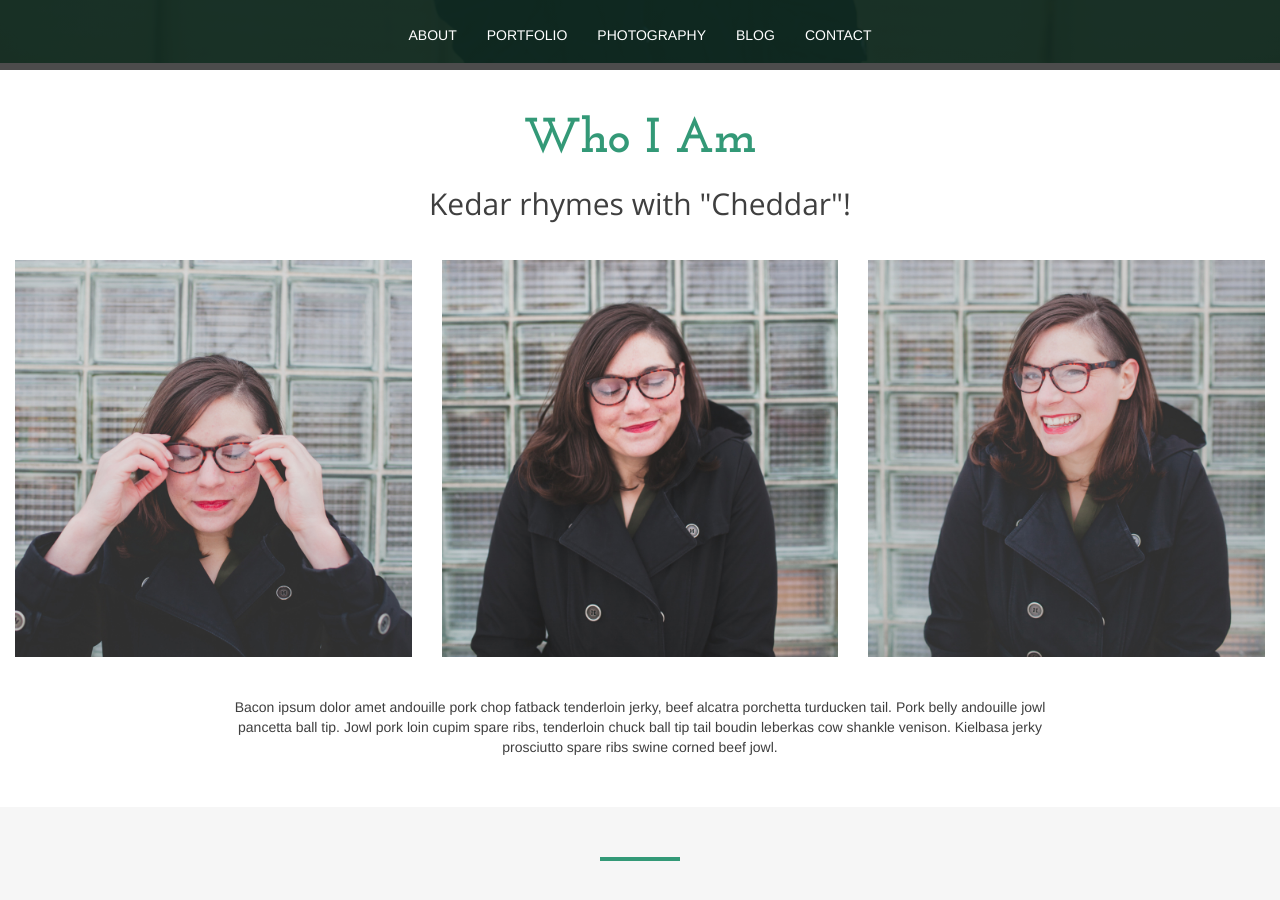
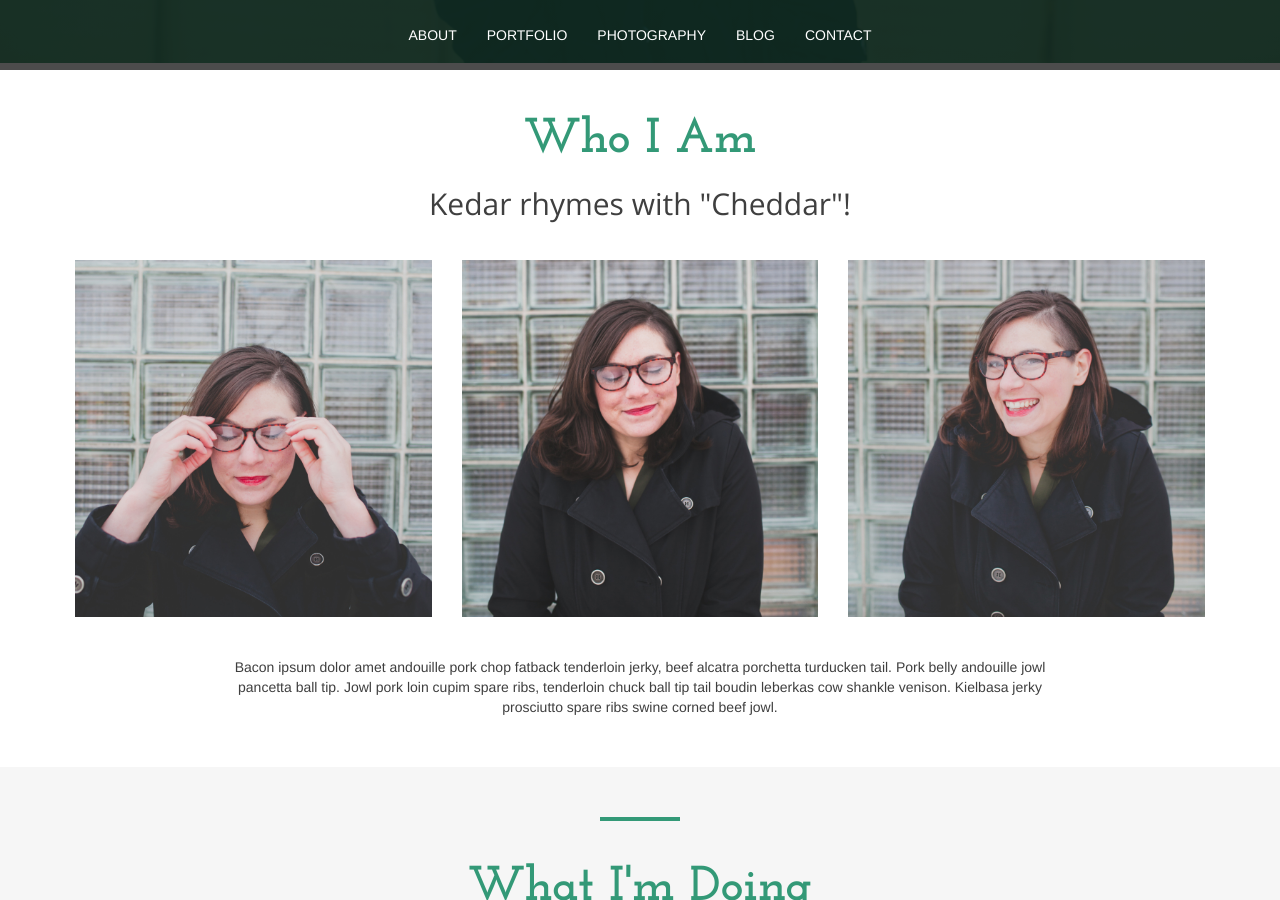
Before and after one commit to kedarjoyner/thinkful-portfolio, a Jekyll site: the page built from index.html, in a window 1280 px wide and 900 px high, scrolled down 837 px. Built offline with Jekyll 4.4.1, drawn with Linux system fonts in a browser that asks for light colours; nearby versions of some CDN libraries.

Commit message:
fix portrait responsiveness

```diff
--- a/_includes/about.html
+++ b/_includes/about.html
@@ -10,9 +10,9 @@
 
     <div class="row">
       <div class="portraits-container">
-        <img class="col-md-4 hide-one portrait img-responsive center-block" src="../imgs/portrait-1.jpg"/>
-        <img class="col-md-4 hide-two portrait img-responsive center-block" src="../imgs/portrait-2.jpg"/>
-        <img class="col-md-4 portrait img-responsive center-block" src="../imgs/portrait-3.jpg"/>
+        <img class="col-md-4 col-xs-12 hide-one portrait img-responsive center-block" src="../imgs/portrait-1.jpg"/>
+        <img class="col-md-4 col-xs-12 hide-two portrait img-responsive center-block" src="../imgs/portrait-2.jpg"/>
+        <img class="col-md-4 col-xs-12 portrait img-responsive center-block" src="../imgs/portrait-3.jpg"/>
       </div>
     </div>
 
--- a/_sass/about.scss
+++ b/_sass/about.scss
@@ -5,16 +5,14 @@
     margin-bottom: 40px;
   }
   .portraits-container {
-      .portrait {
-        min-width: 200px;
-        min-height: 200px;
-          }
-        }
-    .bio {
-      margin-top: 40px;
-      margin-bottom: 40px;
-    }
+    padding: 0 60px;
+  }
+  .bio {
+    margin-top: 40px;
+    margin-bottom: 40px;
+  }
 }
+
 .interests {
   height: auto;
   background-color: $light-grey;
--- a/js/app.js
+++ b/js/app.js
@@ -1,5 +1,5 @@
 $(document).ready(function(){
-  $(".icons").mouseover(function() {
+  $(".icons").hover(function() {
     $(this).effect("bounce", { times: 1 }, 500);
   });
 });
```
